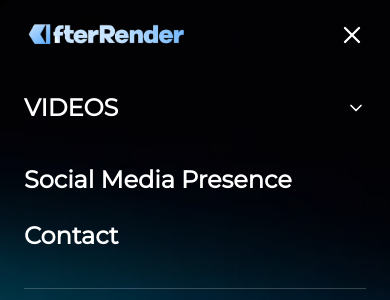
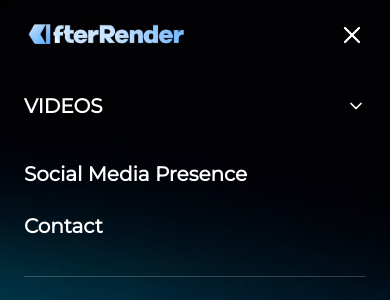
Before and after one commit to afterrender1/afterrenderweb, a Next.js app: page / in a window 390 px wide. Both pictures are taken after a click on the button "Toggle menu". Shown: the top 300 px of the page. Built offline with nearby package versions, Linux system fonts and the light colour scheme.

Commit message:
Reduce font size for mobile navbar links
Adjusted the font size of several mobile navigation links and buttons from 2xl to xl for better visual consistency and improved mobile usability.

```diff
--- a/components/Navbar.jsx
+++ b/components/Navbar.jsx
@@ -160,7 +160,7 @@ export default function Navbar() {
         <div className="mb-4">
           <button
             onClick={() => toggleMenu("videos-mobile")}
-            className="flex items-center justify-between w-full py-3 text-white hover:text-[#59B7FF] transition-colors text-2xl font-semibold"
+            className="flex items-center justify-between w-full py-3 text-white hover:text-[#59B7FF] transition-colors text-xl font-semibold"
           >
             VIDEOS
             <ChevronDown
@@ -195,7 +195,7 @@ export default function Navbar() {
                     <Link
                       href={item.href}
                       onClick={closeMobileMenu}
-                      className="block py-2.5 text-lg text-gray-200 hover:text-[#59B7FF] transition-all flex items-center gap-2"
+                      className=" py-2.5 text-lg text-gray-200 hover:text-[#59B7FF] transition-all flex items-center gap-2"
                     >
                       <motion.span
                         className="w-1.5 h-1.5 rounded-full bg-[#48A2FF]"
@@ -217,7 +217,7 @@ export default function Navbar() {
         <Link
           href="/social-media"
           onClick={closeMobileMenu}
-          className="py-3 text-white hover:text-[#59B7FF] font-semibold transition-colors text-2xl"
+          className="py-3 text-white hover:text-[#59B7FF] font-semibold transition-colors text-xl"
         >
           Social Media Presence
         </Link>
@@ -225,7 +225,7 @@ export default function Navbar() {
         <Link
           href="/contact"
           onClick={closeMobileMenu}
-          className="py-3 text-white hover:text-[#59B7FF] transition-colors  font-semibold text-2xl"
+          className="py-3 text-white hover:text-[#59B7FF] transition-colors  font-semibold text-xl"
         >
           Contact
         </Link>
```
